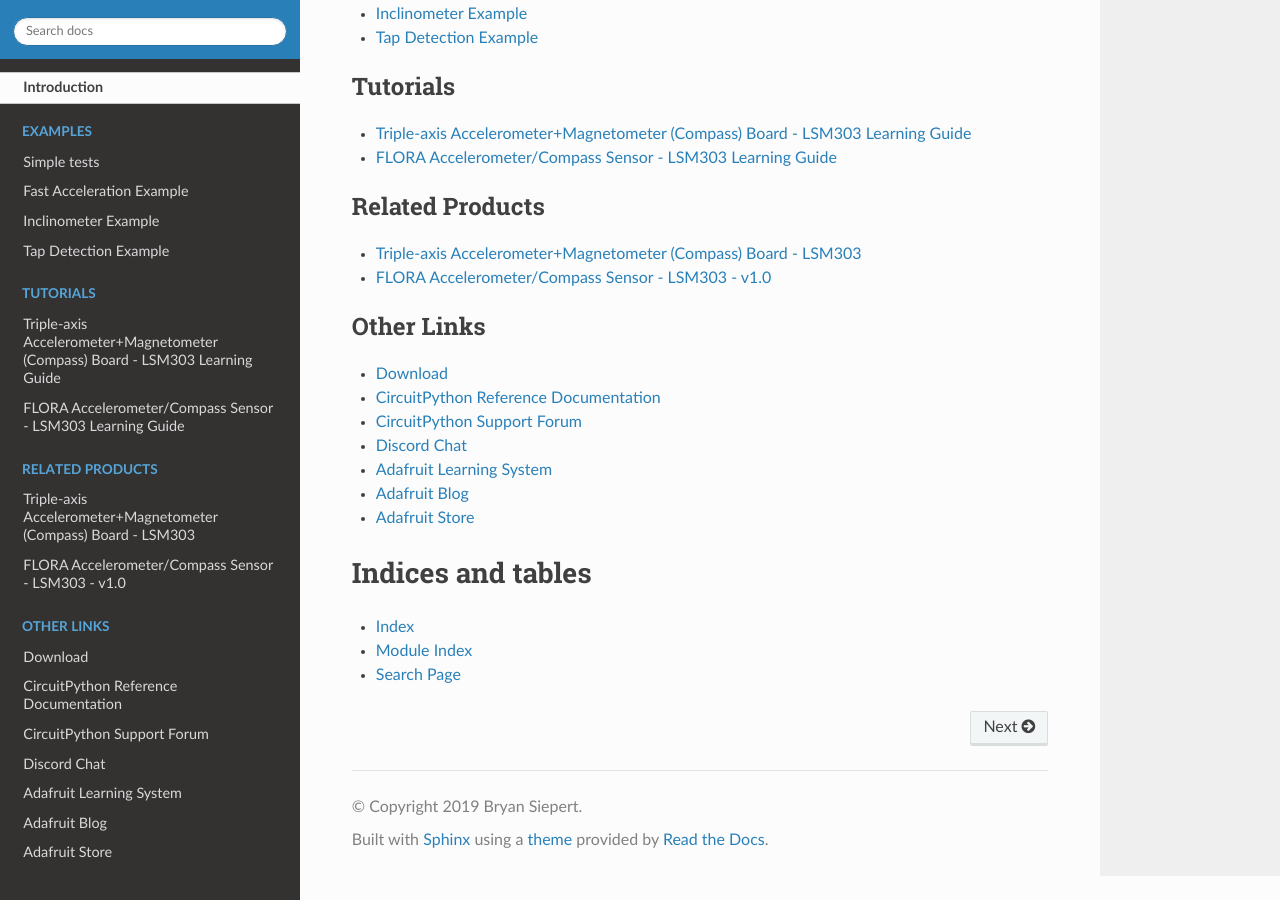
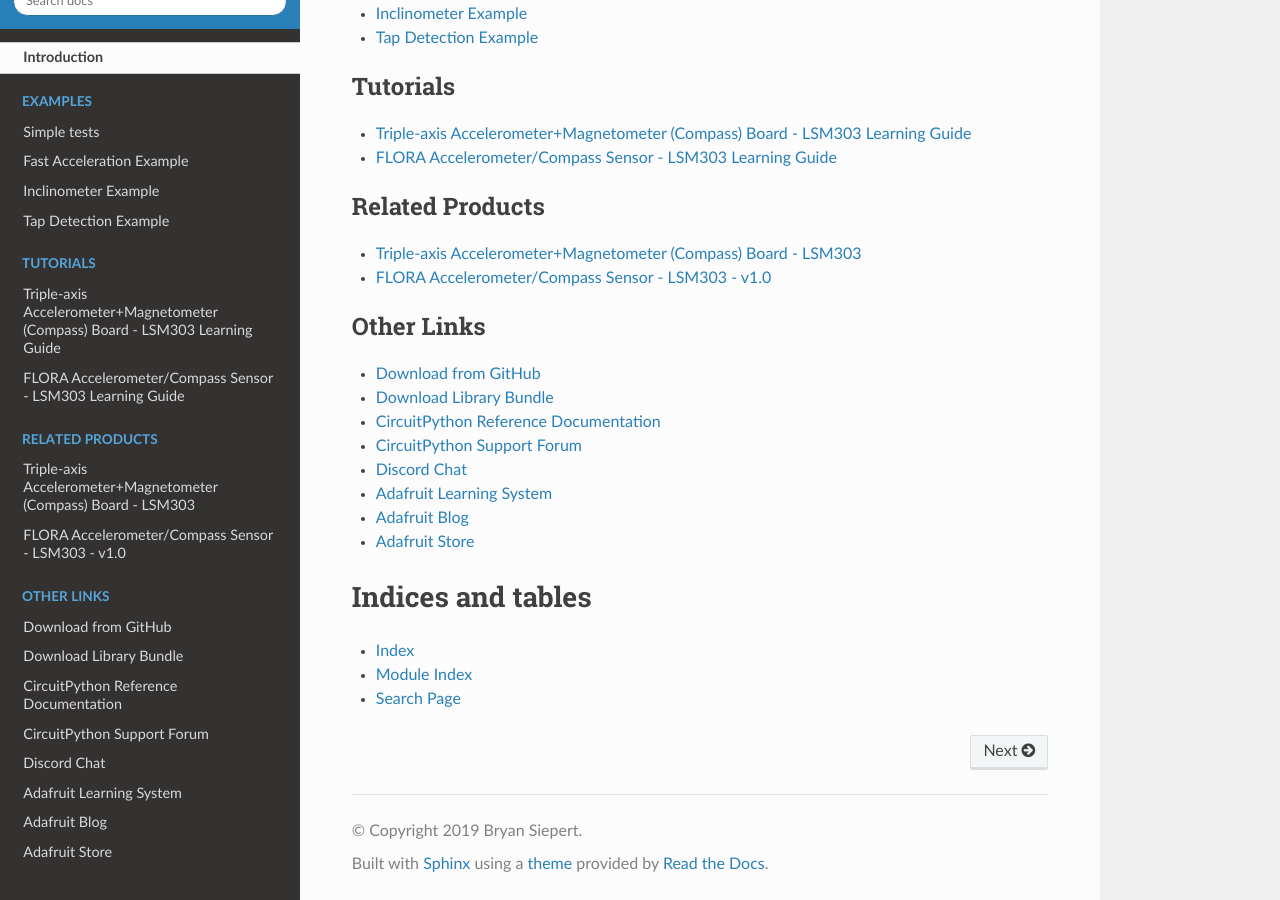
Before and after one commit to adafruit/Adafruit_CircuitPython_LSM303_Accel, a Sphinx documentation site: the page built from docs/index.rst, in a window 1280 px wide and 900 px high, scrolled down 1783 px. Built offline with Sphinx 7.4.7 and the Read the Docs theme 2.0.0, drawn with Linux system fonts in a browser that asks for light colours.

Commit message:
Added cp.org link to index.rst

```diff
--- a/docs/index.rst
+++ b/docs/index.rst
@@ -36,7 +36,8 @@
 .. toctree::
     :caption: Other Links
 
-    Download <https://github.com/adafruit/Adafruit_CircuitPython_LSM303_Accel/releases/latest>
+    Download from GitHub <https://github.com/adafruit/Adafruit_CircuitPython_LSM303_Accel/releases/latest>
+    Download Library Bundle <https://circuitpython.org/libraries>
     CircuitPython Reference Documentation <https://docs.circuitpython.org>
     CircuitPython Support Forum <https://forums.adafruit.com/viewforum.php?f=60>
     Discord Chat <https://adafru.it/discord>
```
